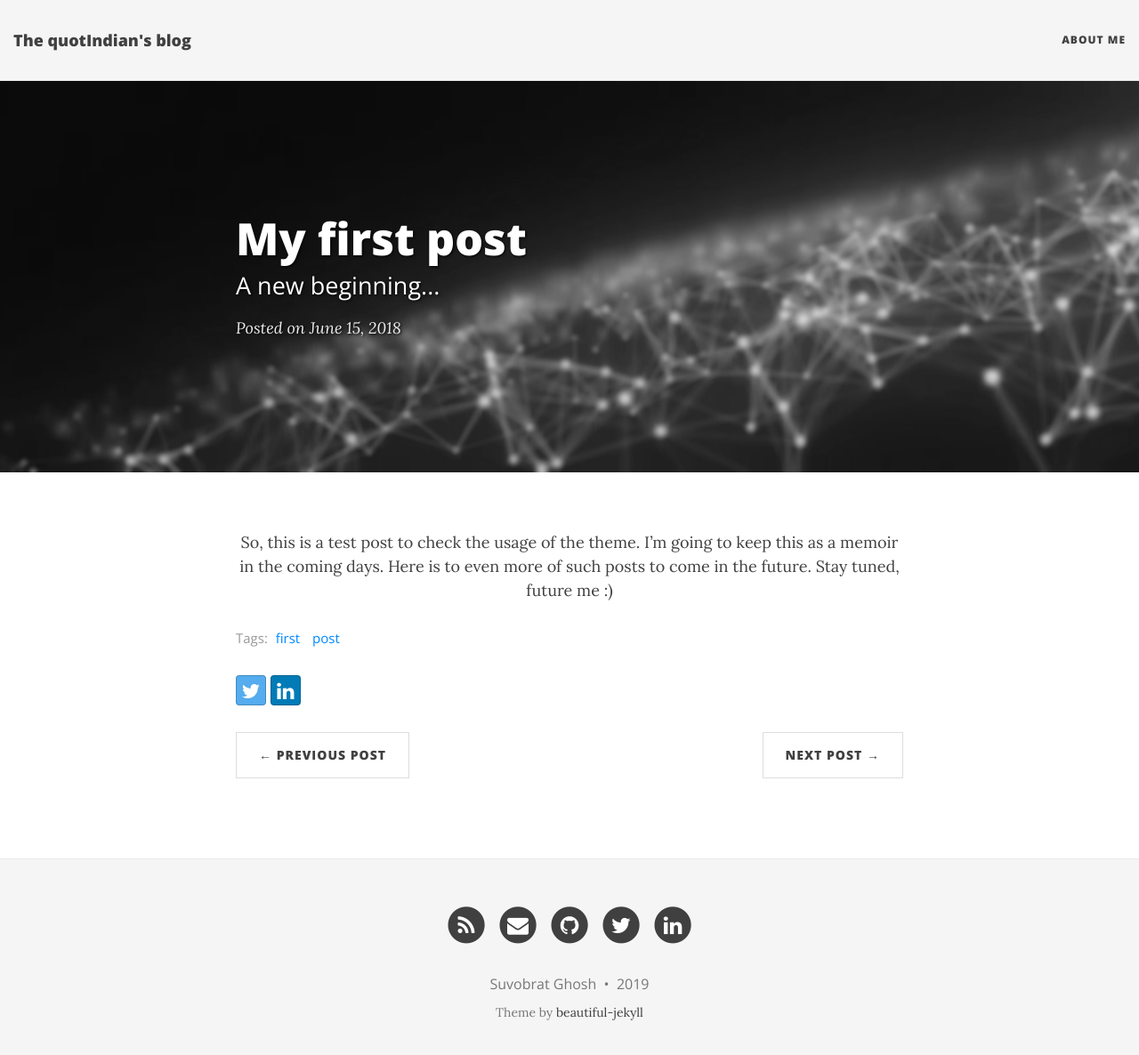
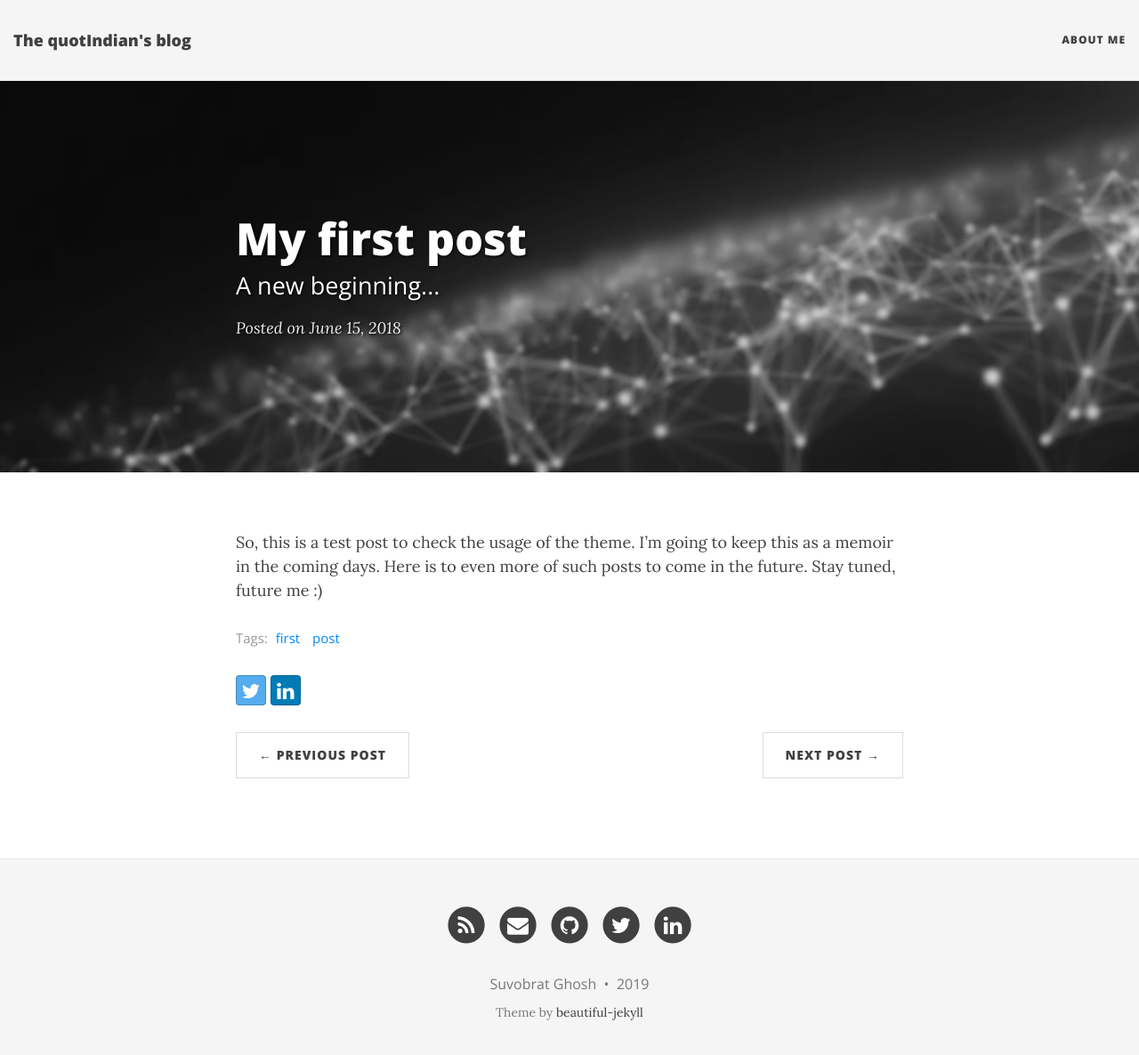
Before and after one commit to 1layer2many/1layer2many.github.io, a Jekyll site: the page built from _posts/2018-06-15-first-post.md, in a window 1280 px wide and 1199 px high. Shown: the top 1186 px of the window at 89% size. Built offline with Jekyll 4.4.1, drawn with Linux system fonts in a browser that asks for light colours; nearby versions of some CDN libraries.

Commit message:
jsutify text

```diff
--- a/_layouts/post.html
+++ b/_layouts/post.html
@@ -31,7 +31,7 @@ layout: base
         </div>
       {% endif %}
 
-      <article role="main" class="blog-post" style="text-align: center;">
+      <article role="main" class="blog-post" style="text-align: jsutify;">
         {{ content }}
       </article>
 
```
